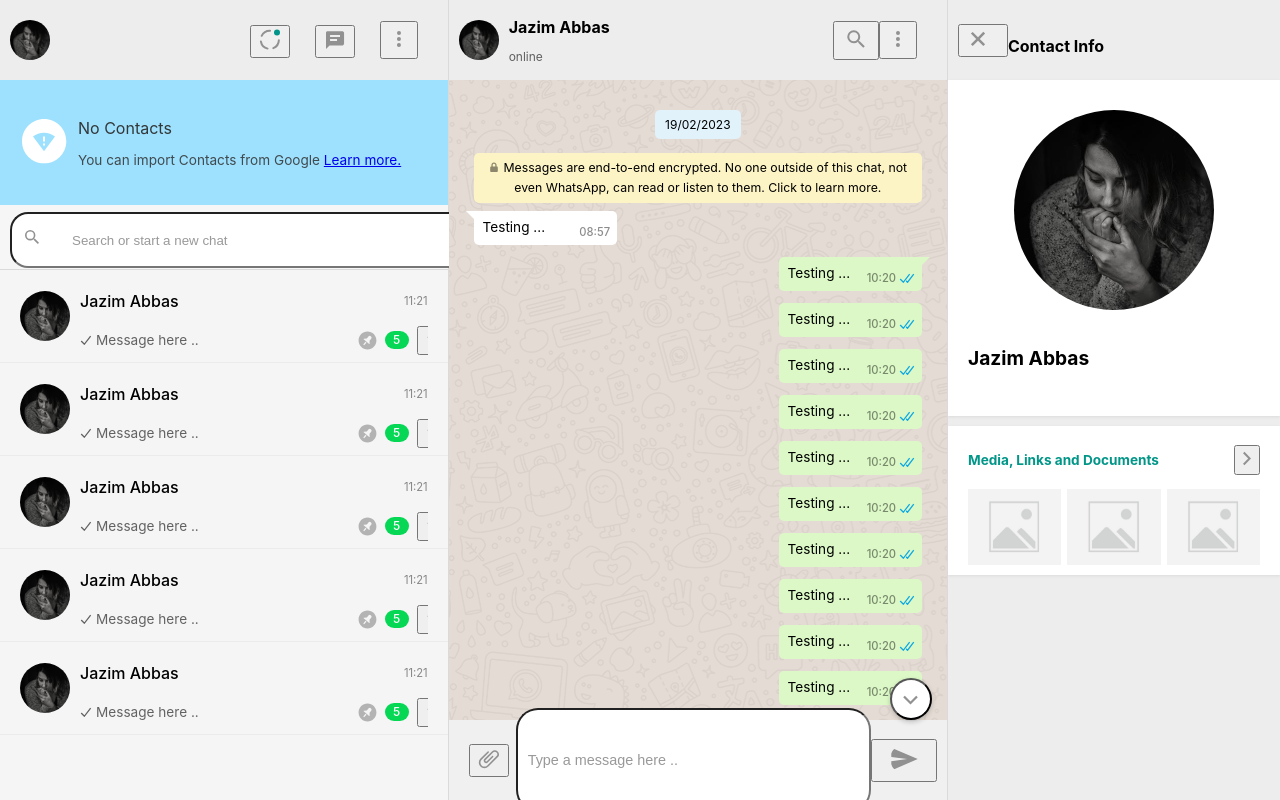
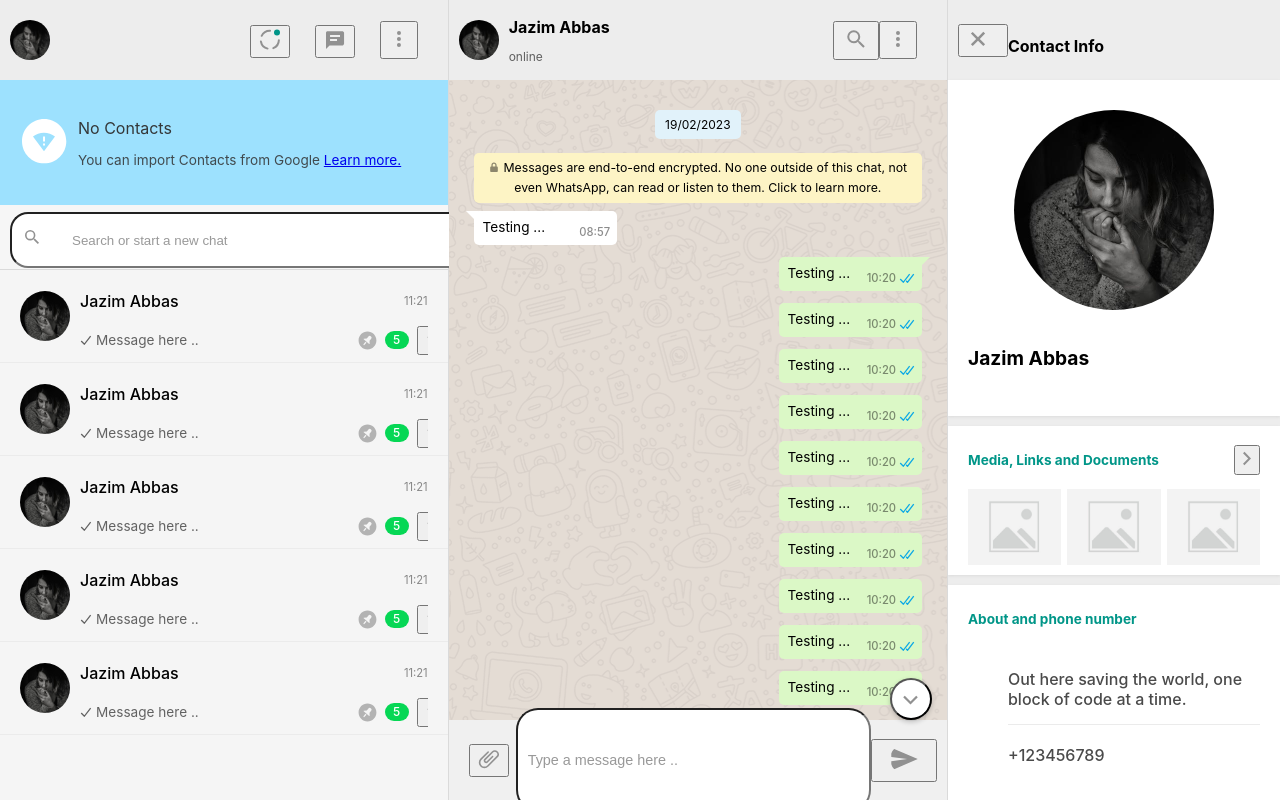
Before and after one commit to jazimabbas/whatsapp-web-ui, a React (Create React App) app: page / in a window 1280 px wide. Built offline with nearby package versions, Linux system fonts and the light colour scheme.

Commit message:
ChatRoom: added About & mobile number section in the Sidebar Component

```diff
--- a/src/pages/chat/components/chat-room/profile/index.tsx
+++ b/src/pages/chat/components/chat-room/profile/index.tsx
@@ -49,11 +49,11 @@
   align-self: flex-start;
 `;
 
-const MediaSection = styled.div`
+const Section = styled.div`
   ${profileSectionStyles}
 `;
 
-const MediaHeadingWrapper = styled.div`
+const HeadingWrapper = styled.div`
   margin-top: 5px;
   margin-bottom: 10px;
 
@@ -62,7 +62,7 @@
   justify-content: space-between;
 `;
 
-const MediaHeading = styled.h2`
+const Heading = styled.h2`
   color: rgb(0, 150, 136);
   font-size: 0.85rem;
   flex: 1;
@@ -84,6 +84,20 @@
   width: 32%;
 `;
 
+const AboutItem = styled.li`
+  display: flex;
+  align-items: center;
+  justify-content: space-between;
+  padding: 15px 0;
+  margin-bottom: 5px;
+  cursor: pointer;
+  font-weight: 500;
+
+  &:not(:last-of-type) {
+    border-bottom: 1px solid #ebebeb;
+  }
+`;
+
 export default function ProfileSection() {
   return (
     <Wrapper>
@@ -94,19 +108,29 @@
         <ProfileName>Jazim Abbas</ProfileName>
       </PersonalInfo>
 
-      <MediaSection>
-        <MediaHeadingWrapper>
-          <MediaHeading>Media, Links and Documents</MediaHeading>
+      <Section>
+        <HeadingWrapper>
+          <Heading>Media, Links and Documents</Heading>
           <MediaButton>
             <Icon id="rightArrow" className="icon" />
           </MediaButton>
-        </MediaHeadingWrapper>
+        </HeadingWrapper>
         <MediaImagesWrapper>
           <MediaImage src="/assets/images/placeholder.jpeg" alt="Media" />
           <MediaImage src="/assets/images/placeholder.jpeg" alt="Media" />
           <MediaImage src="/assets/images/placeholder.jpeg" alt="Media" />
         </MediaImagesWrapper>
-      </MediaSection>
+      </Section>
+
+      <Section>
+        <HeadingWrapper>
+          <Heading>About and phone number</Heading>
+        </HeadingWrapper>
+        <ul>
+          <AboutItem>Out here saving the world, one block of code at a time.</AboutItem>
+          <AboutItem>+123456789</AboutItem>
+        </ul>
+      </Section>
     </Wrapper>
   );
 }
```
